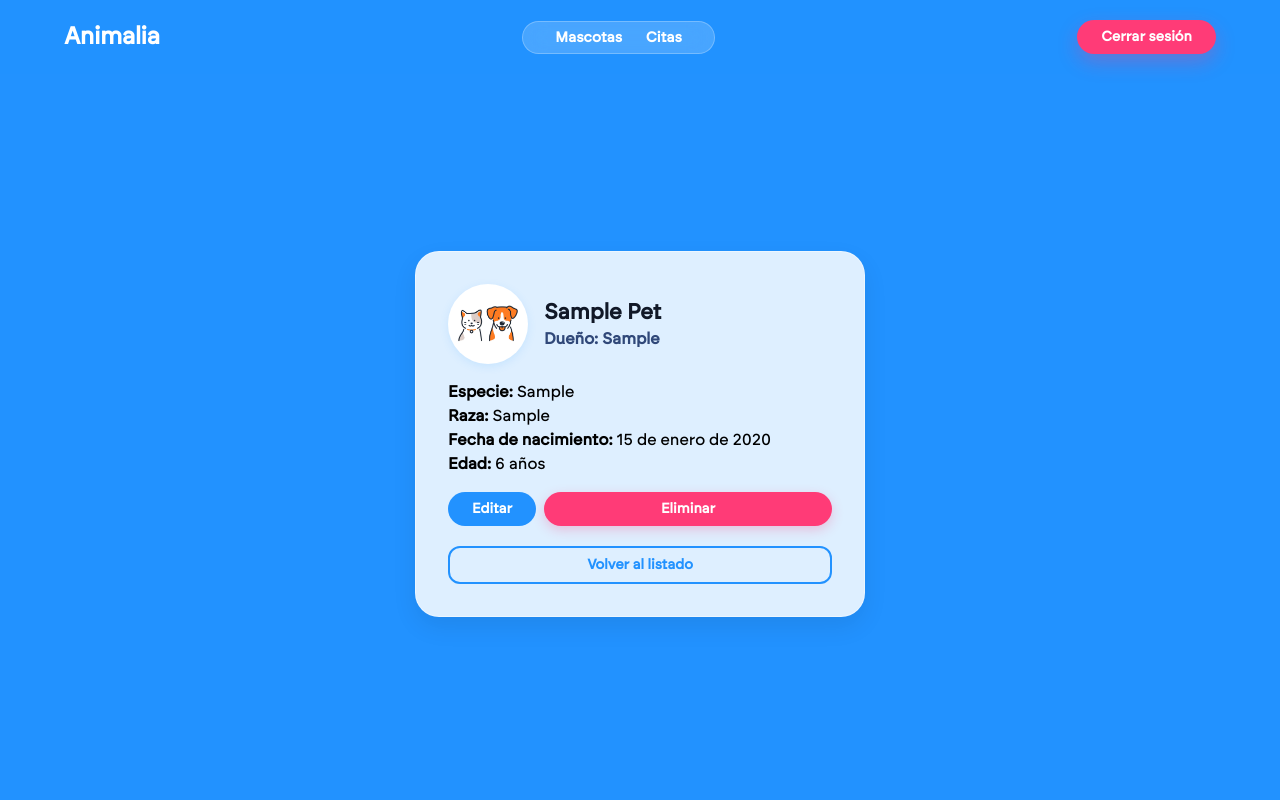
After one commit to yesu95/veterinario, a Django app: page /mascotas/1/ in a window 1280 px wide. The commit adds this page. Run offline with Django 5.2, Linux system fonts and the light colour scheme; a user stored in the database is signed in; tables that the repository leaves empty hold one stand-in row (values such as "Sample post").

Commit message:
Cambio de models.py (Citas ya no usar veterinarios, ahora usa horas) + Editar pets, eliminar

```diff
--- a/web/models.py
+++ b/web/models.py
@@ -43,7 +43,7 @@ class Appointment(models.Model):
     user = models.ForeignKey(settings.AUTH_USER_MODEL, on_delete=models.CASCADE)
     date_appointment = models.DateField()
     reason = models.CharField(max_length=255)
-    veterinarian = models.CharField(max_length=100)
+    time = models.TimeField()
 
     def __str__(self):
-        return f"Cita con: {self.veterinarian} el día {self.date_appointment}"
+        return f"Cita el día {self.date_appointment} a las {self.time}"
--- a/web/static/veterinario/css/style.css
+++ b/web/static/veterinario/css/style.css
@@ -1,19 +1,23 @@
+@font-face {
+  font-family: "Brockmann";
+  src: url('../fonts/brockmann.ttf') format('truetype');
+  font-weight: normal;
+  font-style: normal;
+  font-display: swap;
+}
+
 * {
   box-sizing: border-box;
   margin: 0;
   padding: 0;
-  font-family: -apple-system, BlinkMacSystemFont, "Segoe UI", Roboto, Helvetica, Arial, sans-serif;
+  font-family: "Brockmann";
 }
 
 html,
 body {
-  height: 100vh;
-  width: 100vw;
-  overflow-x: hidden;
+  min-height: 100vh;
   background-color: #2292ff;
 }
-
-/* Header */
 
 .header {
   position: sticky;
@@ -83,8 +87,10 @@ body {
   border-radius: 2rem;
   font-size: 0.875rem;
   font-weight: 700;
-  transition: transform 0.2s, background-color 0.2s;
+  transition: transform 0.2s, background-color 0.2s, opacity 0.2s;
   display: inline-block;
+  border: none;
+  text-align: center;
 }
 
 .btn-login {
@@ -111,8 +117,6 @@ body {
   background-color: #e02e65;
   transform: translateY(-0.125rem);
 }
-
-/* Login */
 
 .login-page-container {
   display: flex;
@@ -143,14 +147,14 @@ body {
 }
 
 .section-login {
-  margin-bottom: 1.25rem;
+  margin-bottom: 2.5rem;
 }
 
 .title-xl {
-  font-size: 2.5rem;
+  font-size: 4rem;
   font-weight: 900;
   color: #111827;
-  margin-bottom: 0.5rem;
+  margin-bottom: 1rem;
   letter-spacing: -0.05rem;
 }
 
@@ -160,8 +164,6 @@ body {
   line-height: 1.5;
   max-width: 25rem;
 }
-
-/* Form */
 
 .form {
   max-width: 23.75rem;
@@ -266,8 +268,6 @@ body {
   display: block;
 }
 
-/* Mascotas */
-
 .delete-dialog {
   border: none;
   border-radius: 2.5rem;
@@ -326,11 +326,11 @@ body {
 .pets-page-container {
   display: flex;
   justify-content: center;
-  align-items: flex-start;
+  align-items: center;
   min-height: calc(100vh - 5rem);
   width: 100%;
   background-color: #2292ff;
-  padding: 6.5rem 1.25rem;
+  padding: 2rem 1.25rem;
 }
 
 .section-pets {
@@ -414,7 +414,7 @@ body {
 .pet-details {
   display: flex;
   flex-direction: column;
-  gap: 0.125rem;
+  gap: 0.5rem;
   min-width: 0;
   flex: 1;
 }
@@ -476,14 +476,16 @@ body {
   background-color: #ff3b77;
   color: #ffffff;
   border: none;
-  padding: 0.5rem 1rem;
+  padding: 0.6rem 1rem;
   border-radius: 2rem;
   font-weight: 700;
   cursor: pointer;
   box-shadow: 0 0.25rem 0.75rem rgba(255, 59, 119, 0.25);
-  transition: background-color 0.2s, transform 0.2s;
+  transition: background-color 0.2s, transform 0.2s, opacity 0.2s;
   align-self: flex-start;
   width: 100%;
+  text-align: center;
+  text-decoration: none;
 }
 
 .btn-delete-pet:hover {
@@ -499,7 +501,62 @@ body {
   padding: 2rem;
 }
 
-/* Responsive */
+.pet-card-detail {
+  display: flex;
+  flex-direction: column;
+  gap: 1.25rem;
+  max-width: 450px;
+  width: 100%;
+  padding: 2rem;
+  background: rgba(255, 255, 255, 0.85);
+  backdrop-filter: blur(12px);
+  -webkit-backdrop-filter: blur(12px);
+  border: 1px solid rgba(255, 255, 255, 0.4);
+  border-radius: 1.5rem;
+  box-shadow: 0 10px 25px rgba(0, 0, 0, 0.08);
+}
+
+.pet-data-list {
+  list-style: none;
+  padding: 0;
+  margin: 0;
+  display: flex;
+  flex-direction: column;
+  gap: 0.5rem;
+}
+
+.pet-actions-group {
+  display: flex;
+  gap: 0.5rem;
+  width: 100%;
+}
+
+.btn-edit-pet {
+  background-color: #2292ff;
+  color: #ffffff;
+  flex: 1;
+  text-align: center;
+}
+
+.btn-back-pet {
+  background-color: transparent;
+  color: #2292ff;
+  border: 2px solid #2292ff;
+  display: block;
+  text-align: center;
+  text-decoration: none;
+  font-weight: 600;
+  padding: 0.6rem 1rem;
+  border-radius: 0.75rem;
+  transition: all 0.2s ease;
+  width: 100%;
+  box-sizing: border-box;
+}
+
+.btn-back-pet:hover {
+  background-color: #2292ff;
+  color: #ffffff;
+}
 
 @media (max-width: 64rem) {
   .list-pets {
@@ -508,11 +565,6 @@ body {
 }
 
 @media (max-width: 48rem) {
-
-  html,
-  body {
-    overflow: auto;
-  }
 
   .header {
     padding: 1rem;
--- /dev/null
+++ b/web/static/veterinario/img/desktop.ini
@@ -0,0 +1,2 @@
+[LocalizedFileNames]
+favicon.ico=@favicon.ico,0
--- /dev/null
+++ b/web/templates/detalle_mascota.html
@@ -0,0 +1,42 @@
+{% extends 'index.html' %}
+{% load static %}
+
+{% block content %}
+<div class="pets-page-container">
+    <div class="pet-card-detail">
+        <div class="pet-info-wrapper">
+            <img src="{% static 'veterinario/img/pet-icon.png' %}" alt="Mascota" class="pet-icon-img" />
+            <div class="pet-details">
+                <h2 class="pet-name">{{ mascota.name }}</h2>
+                <span class="pet-owner">Dueño: {{ mascota.user.username }}</span>
+            </div>
+        </div>
+
+        <ul class="pet-data-list">
+            <li><strong>Especie:</strong> {{ mascota.species }}</li>
+            <li><strong>Raza:</strong> {{ mascota.breed }}</li>
+            <li><strong>Fecha de nacimiento:</strong> {{ mascota.birth_date }}</li>
+            <li><strong>Edad:</strong> {{ mascota.age }} años</li>
+        </ul>
+
+        {% if user.is_staff %}
+        <div class="pet-actions-group">
+            <a class="btn btn-edit-pet" href="{% url 'editar mascota' id_pet=mascota.id %}">Editar</a>
+            <button type="button" class="btn btn-delete-pet"
+                onclick="document.getElementById('dialog-{{ mascota.id }}').showModal()">Eliminar</button>
+        </div>
+
+        <dialog id="dialog-{{ mascota.id }}" class="delete-dialog">
+            <p>¿Eliminar a <strong>{{ mascota.name }}</strong>?</p>
+            <form method="post" action="{% url 'borrar mascota' id_pet=mascota.id %}">
+                {% csrf_token %}
+                <button type="submit" class="btn btn-delete-pet">Sí, eliminar</button>
+                <button type="button" class="btn" onclick="this.closest('dialog').close()">Cancelar</button>
+            </form>
+        </dialog>
+        {% endif %}
+
+        <a href="{% url 'mascotas' %}" class="btn btn-back-pet">Volver al listado</a>
+    </div>
+</div>
+{% endblock %}
--- a/web/templates/header.html
+++ b/web/templates/header.html
@@ -6,8 +6,8 @@
 
         {% if user.is_authenticated %}
         <div class="nav-user-logged">
-            <a href="">Mascotas</a>
-            <a href="">Citas</a>
+            <a href="{% url 'mascotas' %}">Mascotas</a>
+            <a href="{% url 'citas' %}">Citas</a>
         </div>
         {% endif %}
 
--- a/web/templates/index.html
+++ b/web/templates/index.html
@@ -1,7 +1,9 @@
 <!DOCTYPE html>
 <html>
+
 <head>
     {% load static %}
+    <link rel="icon" href="{% static 'img/favicon.ico' %}" type="image/x-icon">
     <link rel="stylesheet" href="{% static 'veterinario/css/style.css' %}">
 </head>
 
```
Also changed, not shown: web/forms.py (+22 -2 lines), web/migrations/0003_remove_appointment_veterinarian_appointment_time.py (added), web/static/veterinario/fonts/brockmann.ttf (added), web/static/veterinario/img/favicon.ico (added), web/templates/confirmar_creado.html (deleted).
